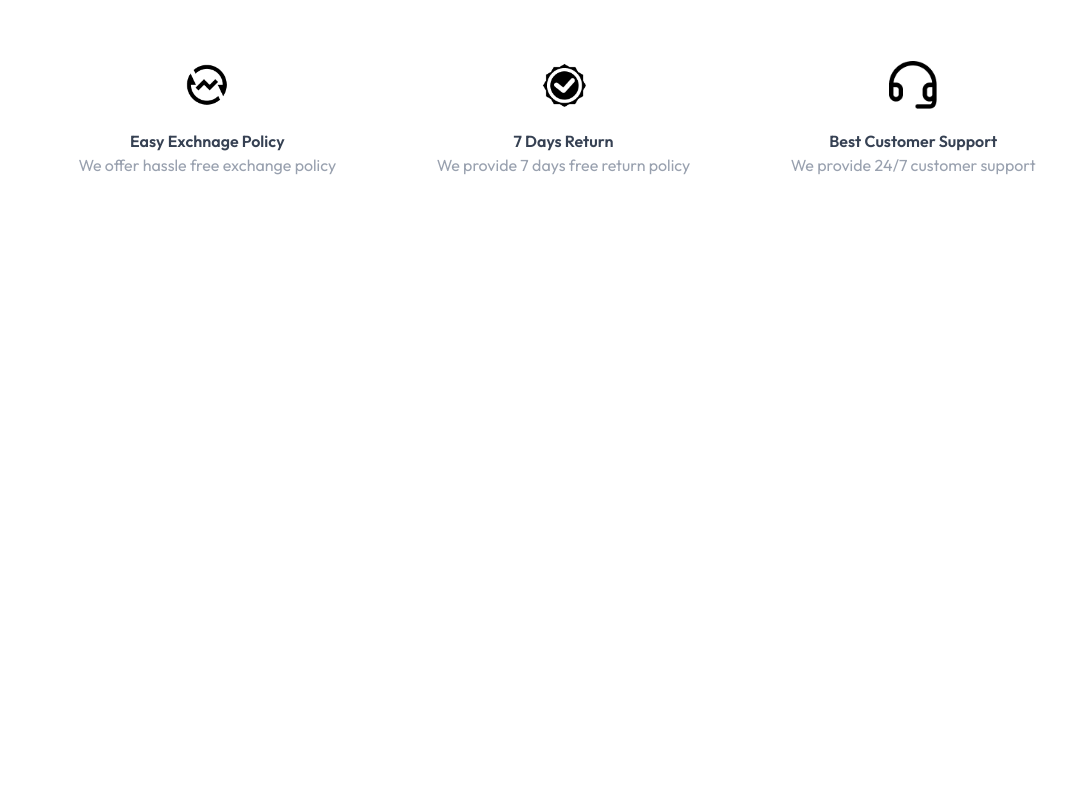
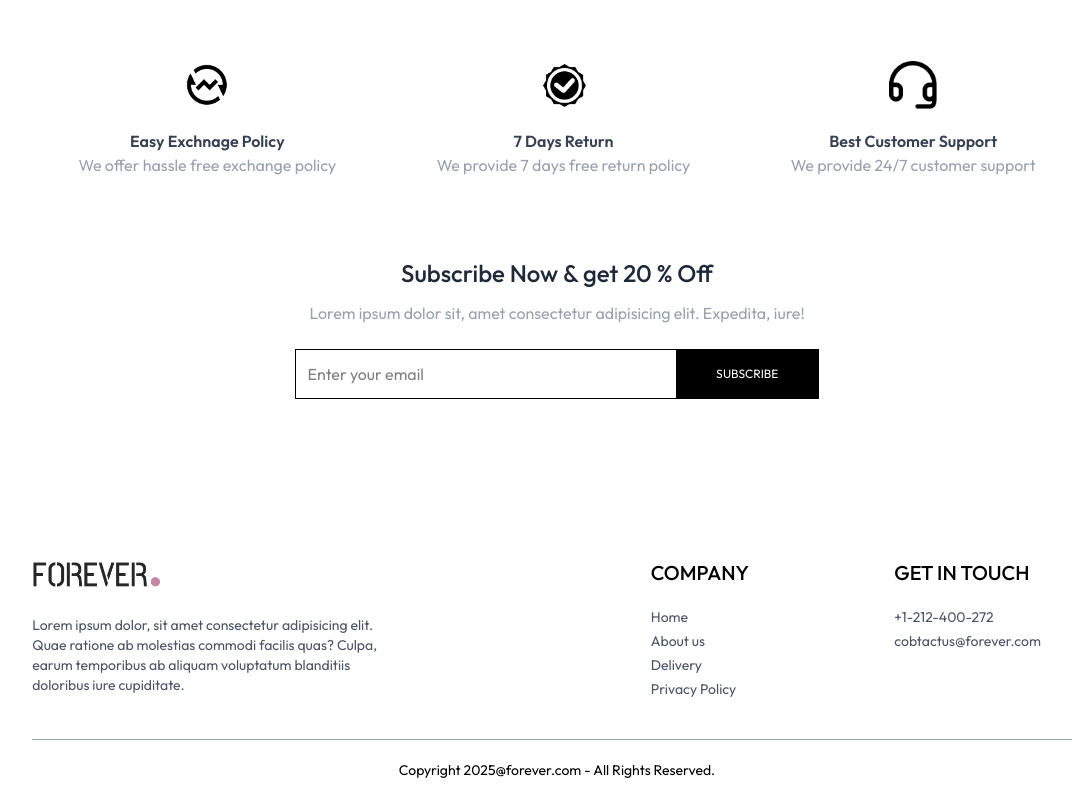
Before and after one commit to P-J-Looser/E-Commerce_webapp, a React (Vite) app in the folder frontend/: page / in a window 1280 px wide. Shown: the part 1896-2696 px from the top of the page, without its empty margins (83-1155 px from the left). Before the commit the page ends 2153 px from the top, so only its background shows below. Built offline with nearby package versions, Linux system fonts and the light colour scheme.

Commit message:
homepage UI

```diff
--- a/frontend/src/App.jsx
+++ b/frontend/src/App.jsx
@@ -10,6 +10,7 @@
 import Login from "./pages/Login"
 import PlaceOrder from './pages/PlaceOrder'
 import Orders from './pages/Orders'
+import Footer from './components/Footer'
 
 const App = () => {
   return (
@@ -26,6 +27,7 @@
         <Route path = "/place-order" element = {<PlaceOrder />} />
         <Route path = "/orders" element = {<Orders />} />
       </Routes>
+      <Footer />
 
     </div>
   )
--- /dev/null
+++ b/frontend/src/components/Footer.jsx
@@ -0,0 +1,43 @@
+import React from 'react'
+import { assets } from '../assets/frontend_assets/assets'
+
+const Footer = () => {
+  return (
+    <div>
+        <div className='flex flex-col sm:grid grid-cols-[3fr_1fr_1fr] gap-14 my-10 mt-40 text-sm '>
+
+            <div>
+                <img className='mb-5 w-32' src={assets.logo} alt="logo" />
+                <p className='w-32 md:w-2/3 text-gray-600'>Lorem ipsum dolor, sit amet consectetur adipisicing elit. Quae ratione ab molestias commodi facilis quas? Culpa, earum temporibus ab aliquam voluptatum blanditiis doloribus iure cupiditate.    </p>
+            </div>
+
+            <div>
+                <p className="text-xl mb-5 font-medium">COMPANY</p>
+                <ul className='flex flex-col gap-1 text-gray-600'>
+                    <li>Home</li>
+                    <li>About us</li>
+                    <li>Delivery</li>
+                    <li>Privacy Policy</li>
+                </ul>
+            </div>
+
+            <div>
+                <p className="text-xl mb-5 font-medium">GET IN TOUCH</p>
+                <ul className='flex flex-col gap-1 text-gray-600'>
+                    <li>+1-212-400-272</li>
+                    <li>cobtactus@forever.com</li>
+                </ul>
+            </div>
+
+        </div>
+
+        <div>
+            <hr className='text-gray-400'/>
+            <p className='text-center text-sm py-5'>Copyright 2025@forever.com - All Rights Reserved.</p>
+        </div>
+
+    </div>
+  )
+}
+
+export default Footer
--- /dev/null
+++ b/frontend/src/components/NewsLetterBox.jsx
@@ -0,0 +1,26 @@
+import React from "react";
+
+const NewsLetterBox = () => {
+
+    const onSubmitHandler = (event) =>{
+        event.preventDefault();
+    }
+
+    return (
+        <div className="text-center">
+            <p className="text-2xl font-medium text-gray-800">
+                Subscribe Now & get 20 % Off{" "}
+            </p>
+            <p className="text-gray-400 mt-3">
+                Lorem ipsum dolor sit, amet consectetur adipisicing elit.
+                Expedita, iure!
+            </p>
+            <form onSubmit={onSubmitHandler} className="w-full sm:w-1/2 flex items-center gap-3 mx-auto my-6 border pl-3">
+                <input className='w-full sm:flex-1 outline-none' type="email" placeholder="Enter your email" required />
+                <button className="bg-black text-white text-xs px-10 py-4 cursor-pointer" type="submit">SUBSCRIBE</button>
+            </form>
+        </div>
+    );
+};
+
+export default NewsLetterBox;
--- a/frontend/src/pages/Home.jsx
+++ b/frontend/src/pages/Home.jsx
@@ -3,6 +3,7 @@
 import LatestCollections from '../components/LatestCollections'
 import BestSeller from '../components/BestSeller'
 import OurPolicy from '../components/OurPolicy'
+import NewsLetterBox from '../components/NewsLetterBox'
 
 const Home = () => {
   return (
@@ -11,6 +12,7 @@
       <LatestCollections />
       <BestSeller />
       <OurPolicy />
+      <NewsLetterBox />
     </div>
   )
 }
```
